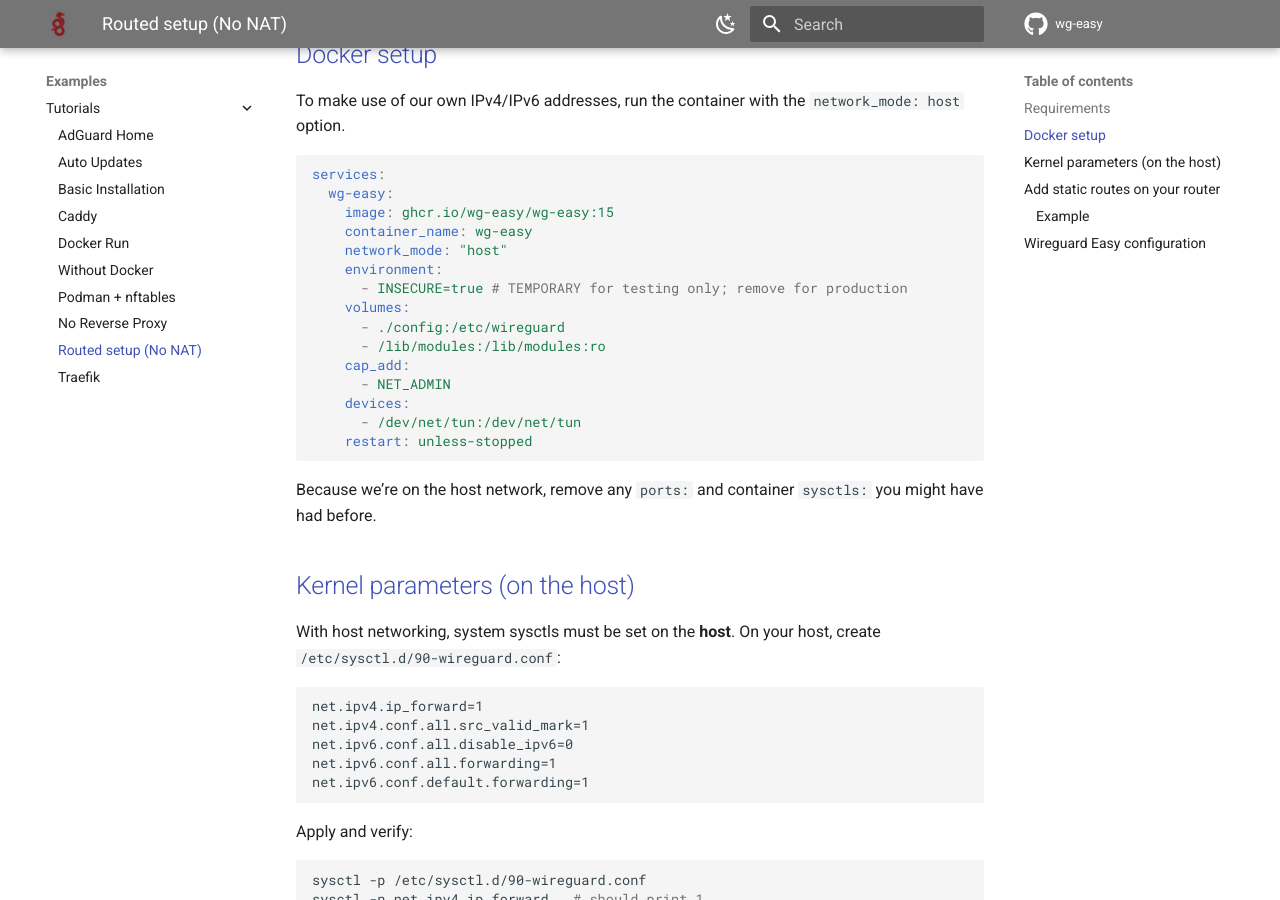
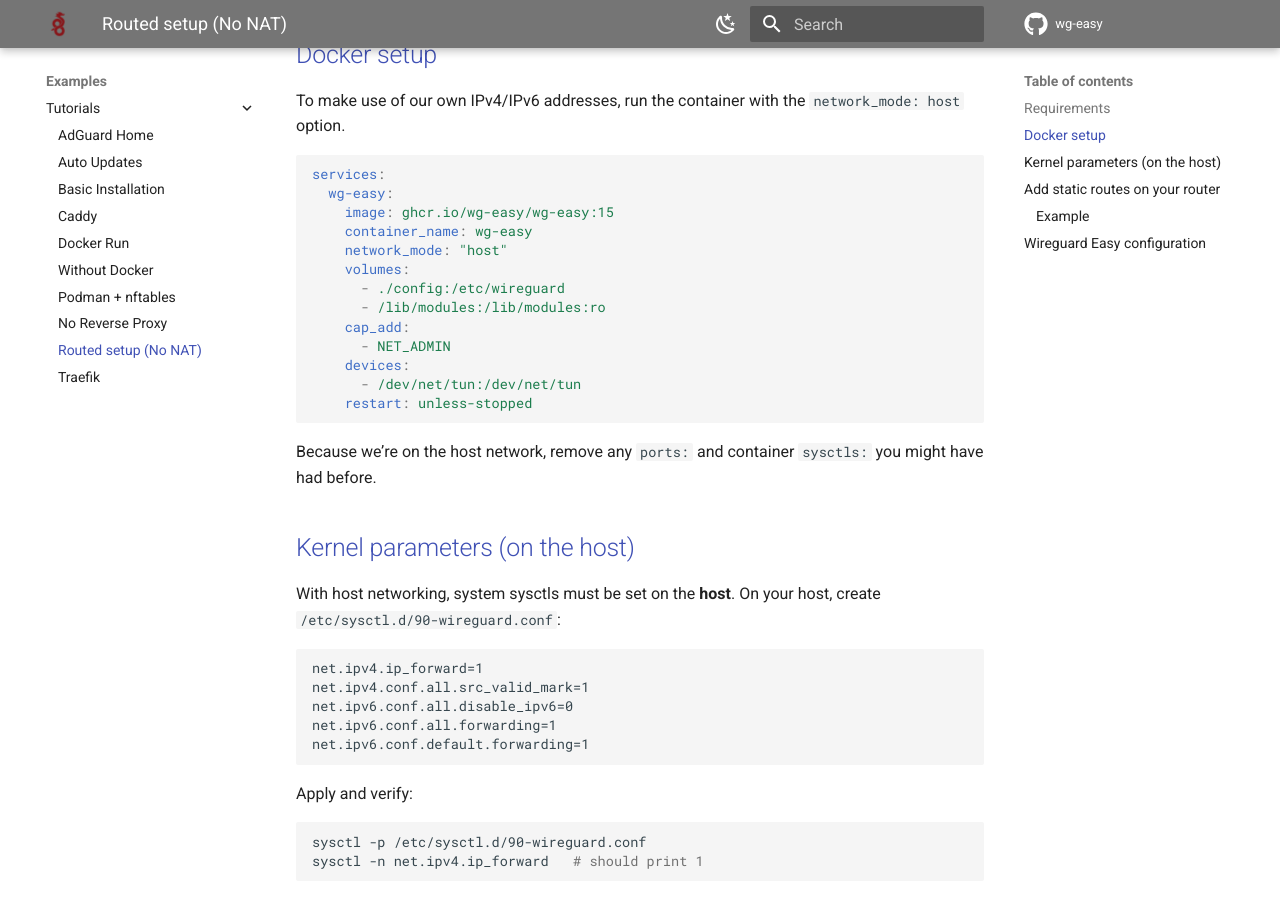
Before and after one commit to wg-easy/wg-easy, an MkDocs documentation site: the page built from docs/content/examples/tutorials/routed.md, in a window 1280 px wide and 900 px high, scrolled down 466 px. Built offline with MkDocs 1.6.1 and Material for MkDocs 9.7.7, drawn with Linux system fonts in a browser that asks for light colours; comment, search, counter and statistics services are not loaded; the version menu is left out.

Commit message:
remove bad example

```diff
--- a/docs/content/examples/tutorials/routed.md
+++ b/docs/content/examples/tutorials/routed.md
@@ -20,8 +20,6 @@
     image: ghcr.io/wg-easy/wg-easy:15
     container_name: wg-easy
     network_mode: "host"
-    environment:
-      - INSECURE=true # TEMPORARY for testing only; remove for production
     volumes:
       - ./config:/etc/wireguard
       - /lib/modules:/lib/modules:ro
```
